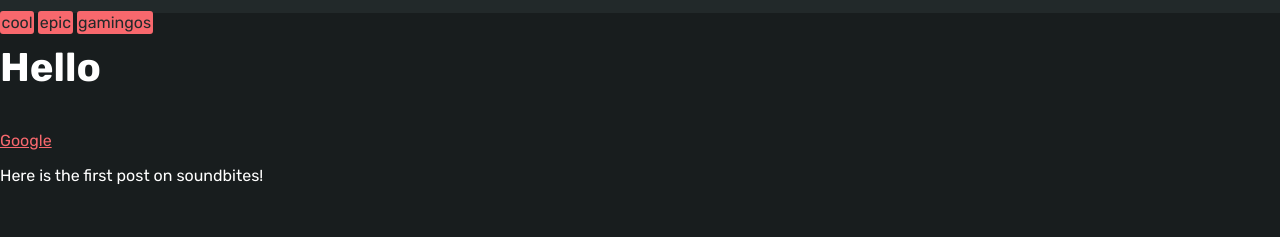
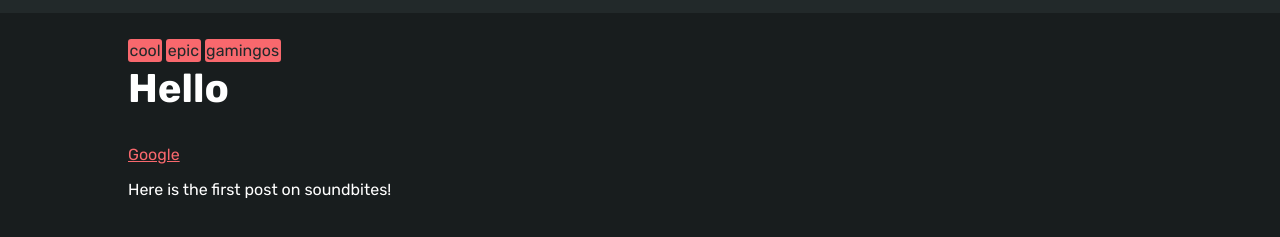
Before and after one commit to henry-lang/soundbites, an Astro site in the folder website/: page /posts/first-post in a window 1280 px wide. Shown: the part 59-296 px from the top of the page. Built offline with nearby package versions, Linux system fonts and the light colour scheme; Astro itself is replaced by a stand-in of ours.

Commit message:
merge conf fixes

```diff
--- a/website/src/layouts/Post.astro
+++ b/website/src/layouts/Post.astro
@@ -13,23 +13,6 @@ export interface Props {
 const { content: { title, description, tags } } = Astro.props as Props
 ---
 
-<html lang="en">
-
-<head>
-    <BaseHead title={title} description={description} />
-</head>
-
-<body>
-    <Navbar />
-    <div class="tag-container">
-        {tags.map(name =>
-        <Tag name={name} />)}
-    </div>
-    <article>        <article>
-            <slot />
-        </article>
-    </main>
-</body>
 <style lang="scss" is:global>
     main {
         width: 80%;
@@ -37,11 +20,32 @@ const { content: { title, description, tags } } = Astro.props as Props
         margin-right: auto;
         margin-top: 1.75rem
     }
+
     .tag-container {
         margin-bottom: -1.75rem;
     }
+
     h1 {
         font-size: 2.5rem;
     }
 </style>
-</html>
+
+<html lang="en">
+
+<head>
+    <BaseHead title={title} description={description} />
+</head>
+
+
+<body>
+    <Navbar />
+    <main>
+        <div class="tag-container">
+            {tags.map(name =>
+            <Tag name={name} />)}
+        </div>
+        <article>
+            <slot />
+        </article>
+    </main>
+</body></html>
```
